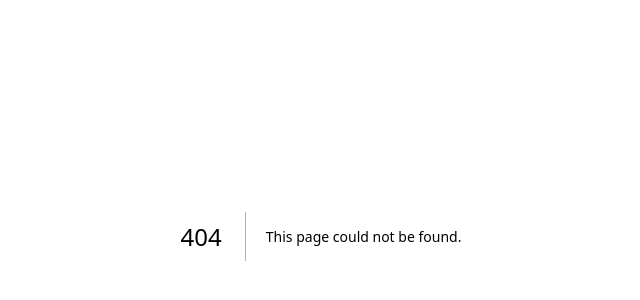
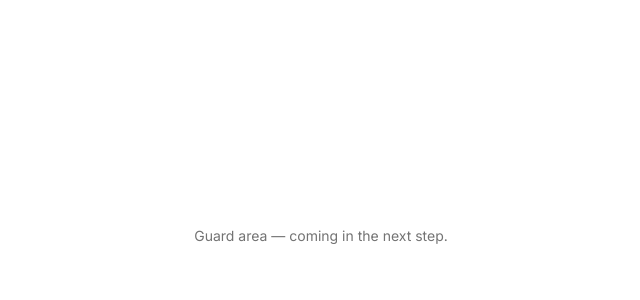
Before and after one commit to projectosb416/access-control-platform, a Next.js app: page /guard in a window 1280 px wide. Before the commit this address had no page. Shown: the part 164-464 px from the top of the page, without its empty margins (319-959 px from the left). Built offline with nearby package versions, Linux system fonts and the light colour scheme.

Commit message:
feat(guard): handheld shell and placeholder (Phase 9 piece 1)

```diff
--- /dev/null
+++ b/app/guard/layout.tsx
@@ -0,0 +1,64 @@
+import type { Metadata, Viewport } from 'next'
+
+/**
+ * Guard — Handheld device class shell.
+ *
+ * Wraps every /guard/* route. Composition rules per
+ * docs/phase-8/device-classes.md, section "Composition rules — Handheld":
+ *   - Constrained width so wide screens don't stretch the phone layout
+ *   - Full viewport height (bottom-anchored actions stay anchored)
+ *   - Safe area insets for notches and gesture bars
+ *   - No overscroll bounce / pull-to-refresh
+ *   - No text selection (guards tap; they don't select)
+ *   - Background and foreground from theme tokens
+ *
+ * This layout does NOT set fonts, navigation, or page chrome — those belong
+ * to individual pages. The shell exists to guarantee the phone-shaped frame
+ * is consistent across every guard route.
+ */
+
+export const metadata: Metadata = {
+  title: 'Guard — Access Control',
+  // Guard routes are not public. Prevent indexing.
+  robots: { index: false, follow: false },
+}
+
+export const viewport: Viewport = {
+  width: 'device-width',
+  initialScale: 1,
+  // Prevents iOS auto-zoom when focusing inputs.
+  maximumScale: 1,
+  // Match the phone chrome (status bar / nav bar) to the app background.
+  themeColor: [
+    { media: '(prefers-color-scheme: light)', color: '#ffffff' },
+    { media: '(prefers-color-scheme: dark)', color: '#0a0a0a' },
+  ],
+}
+
+export default function GuardLayout({
+  children,
+}: {
+  children: React.ReactNode
+}) {
+  return (
+    <div
+      className={[
+        // Phone-shaped frame, centered on wider screens during dev.
+        'mx-auto flex w-full max-w-[480px] flex-col',
+        // Fill the viewport height so bottom-anchored elements stay at bottom.
+        'min-h-[100dvh]',
+        // Respect device safe areas (notch, home indicator, gesture bar).
+        'pt-[env(safe-area-inset-top)]',
+        'pb-[env(safe-area-inset-bottom)]',
+        'pl-[env(safe-area-inset-left)]',
+        'pr-[env(safe-area-inset-right)]',
+        // Prevent pull-to-refresh and rubber-band scroll.
+        'overscroll-none',
+        // Theme tokens — light/dark follow the phone's setting.
+        'bg-background text-foreground',
+      ].join(' ')}
+    >
+      {children}
+    </div>
+  )
+}
--- /dev/null
+++ b/app/guard/page.tsx
@@ -0,0 +1,12 @@
+// Temporary placeholder. Replaced in piece 2 by the real login screen.
+// Exists so /guard does not 404 between pieces.
+
+export default function GuardPlaceholder() {
+  return (
+    <main className="flex flex-1 items-center justify-center p-6 text-center">
+      <p className="text-muted-foreground text-sm">
+        Guard area — coming in the next step.
+      </p>
+    </main>
+  )
+}
```
